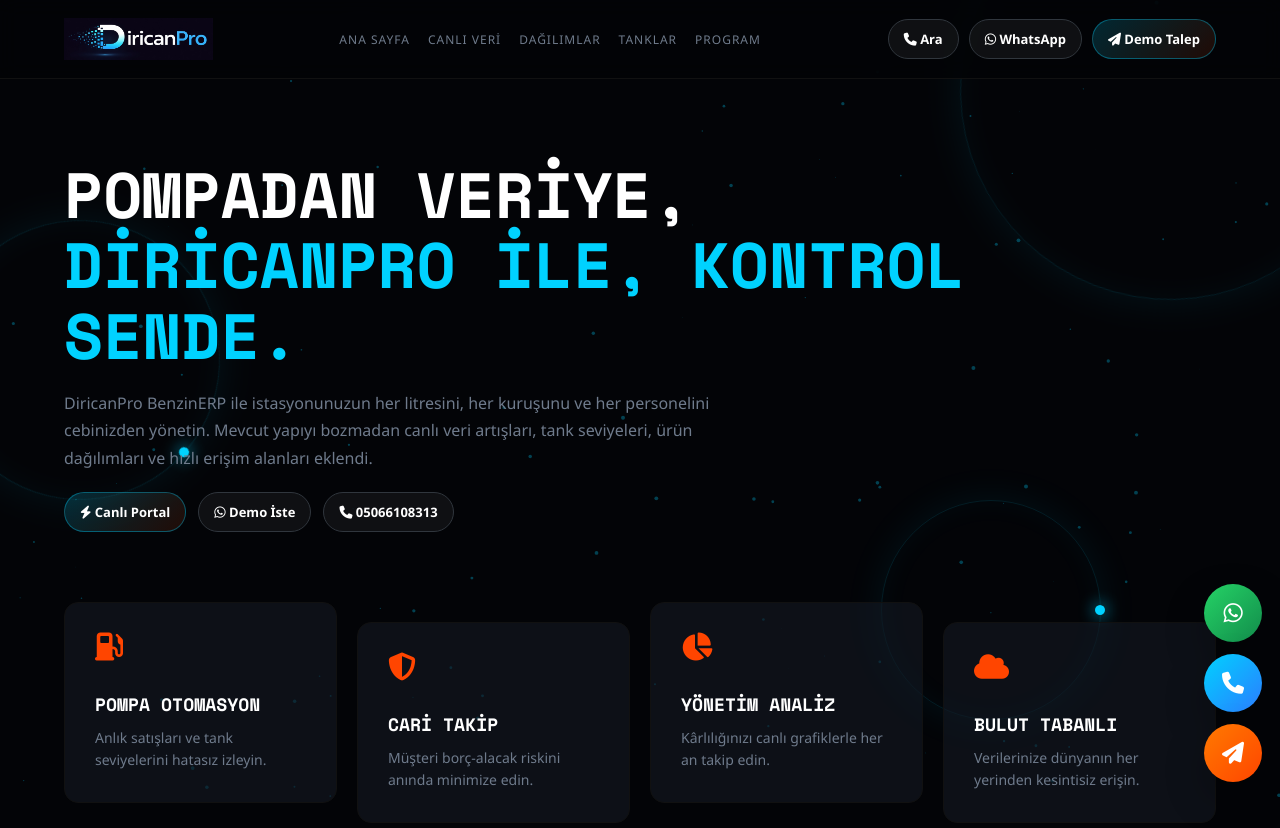
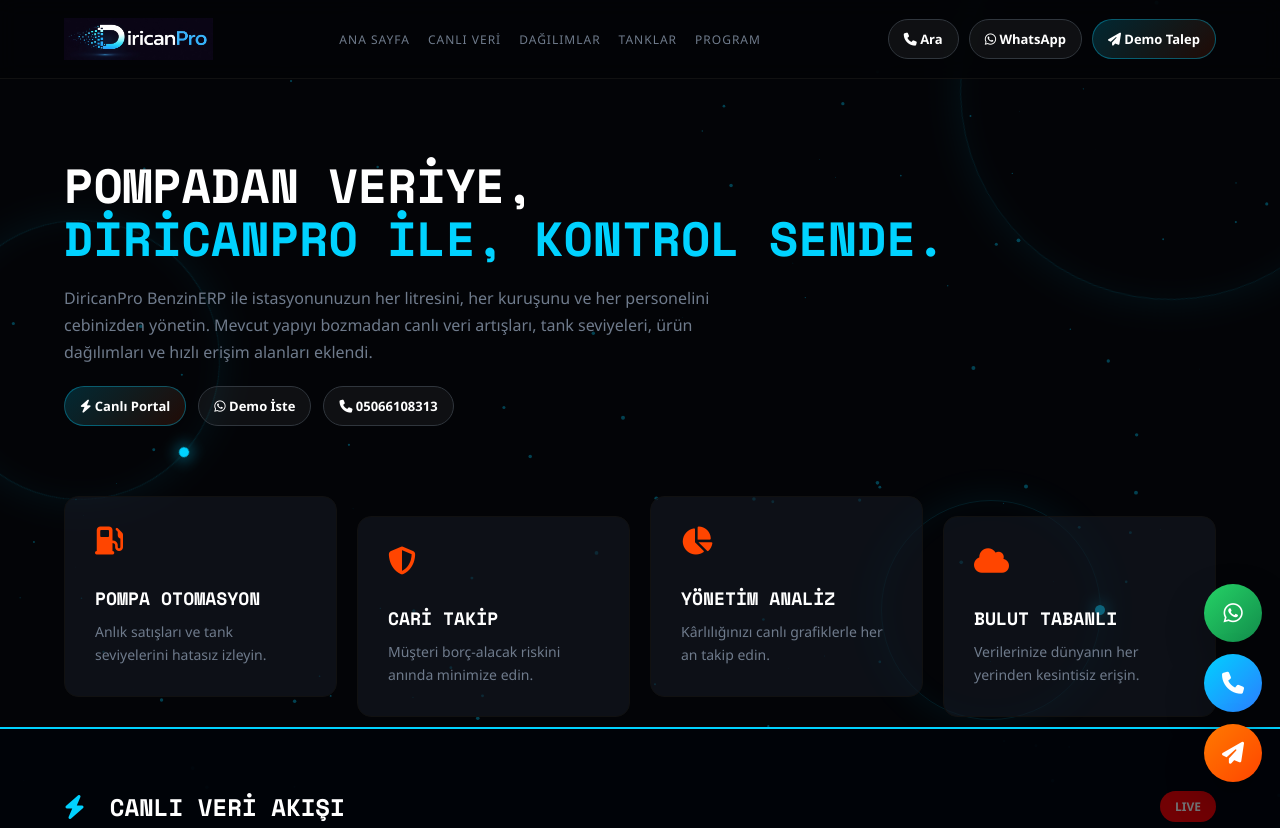
Before and after one commit to dirican005-bot/diricanproweb, a plain HTML site: page index.html in a window 1280 px wide. Shown: the top 828 px of the page. Drawn offline with nearby package versions, Linux system fonts and the light colour scheme.

Commit message:
Update index.html

```diff
--- a/index.html
+++ b/index.html
@@ -225,7 +225,7 @@
         .hero { padding: 80px 5% 40px; text-align: left; }
         h1 {
             font-family: 'Space Mono', monospace;
-            font-size: clamp(32px, 5vw, 64px);
+            font-size: clamp(32px, 5vw, 48px);
             font-weight: 800;
             line-height: 1.1;
             margin: 0;
```
